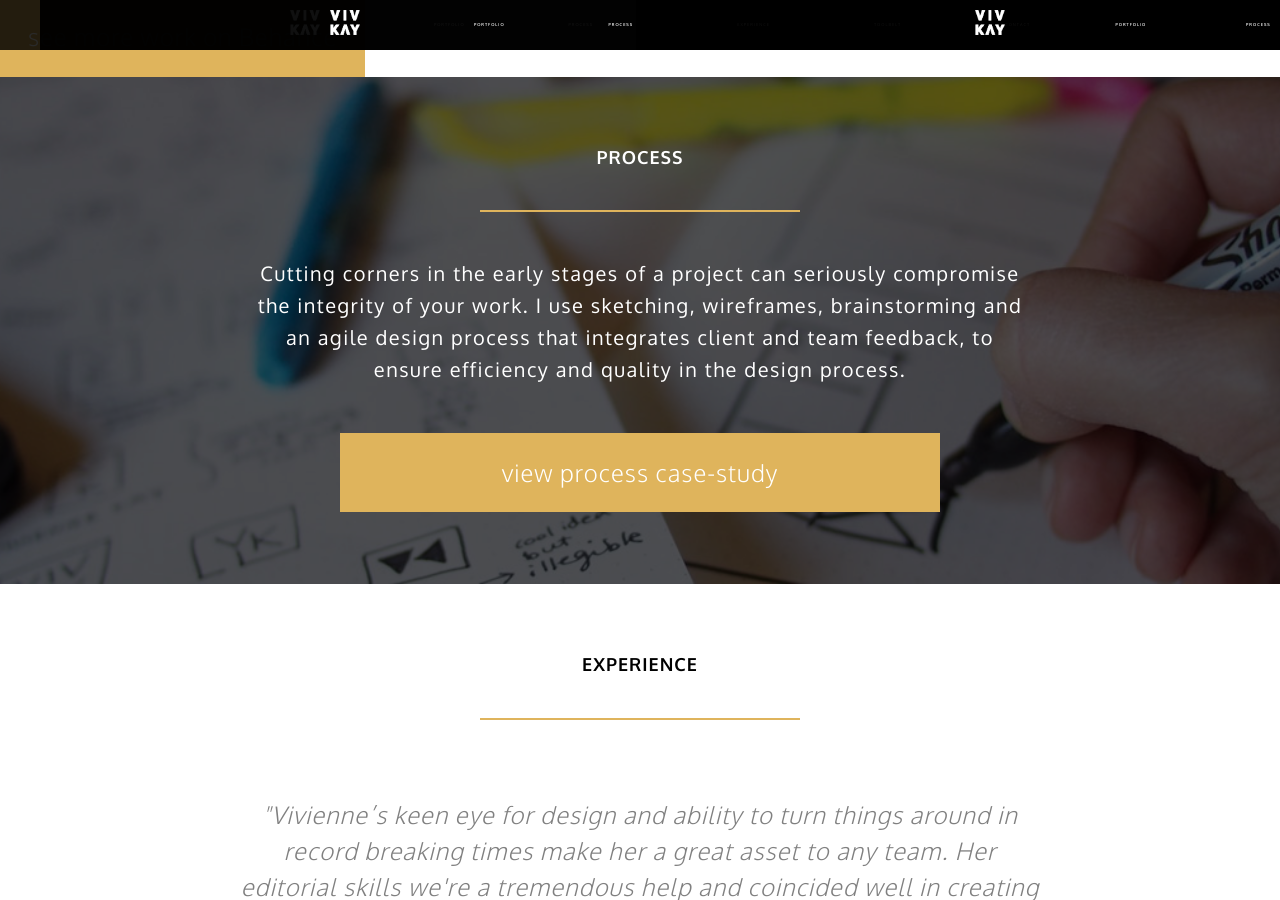
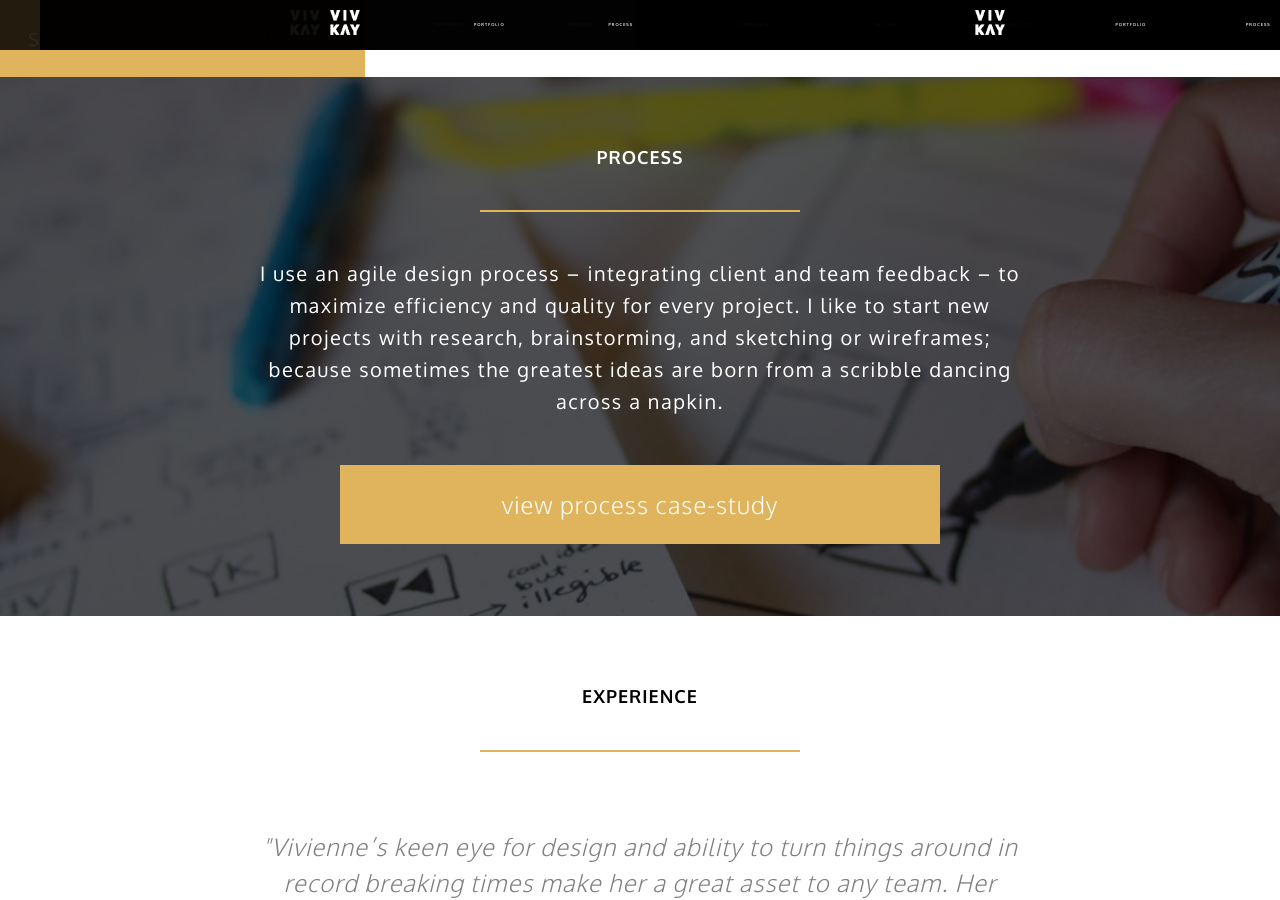
Before and after one commit to vivkay/portfolio-new, a Jekyll site: the page built from index.html, in a window 1280 px wide and 900 px high, scrolled down 39878 px. Built offline with Jekyll 4.4.1, drawn with Linux system fonts in a browser that asks for light colours; Markdown is read by kramdown in place of the engine named in the settings.

Commit message:
text / copy edits

```diff
--- a/index.html
+++ b/index.html
@@ -76,7 +76,7 @@ changefreq: monthly
 
         <section id="process" class="centered bg-img pad-b">
             <h2 class="section-header white">Process</h2>
-            <p class="body-ctr white">Cutting corners in the early stages of a project can seriously compromise the integrity of your work. I use sketching, wireframes, brainstorming and an agile design process that integrates client and team feedback, to ensure efficiency and quality in the design process.</p>
+            <p class="body-ctr white">I use an agile design process – integrating client and team feedback – to maximize efficiency and quality for every project. I like to start new projects with research, brainstorming, and sketching or wireframes; because sometimes the greatest ideas are born from a scribble dancing across a napkin.</p>
             <div class="push-2">
                 <a class="btn-gold" href="https://www.behance.net/vivkay">view process case-study</a>
             </div>
```
